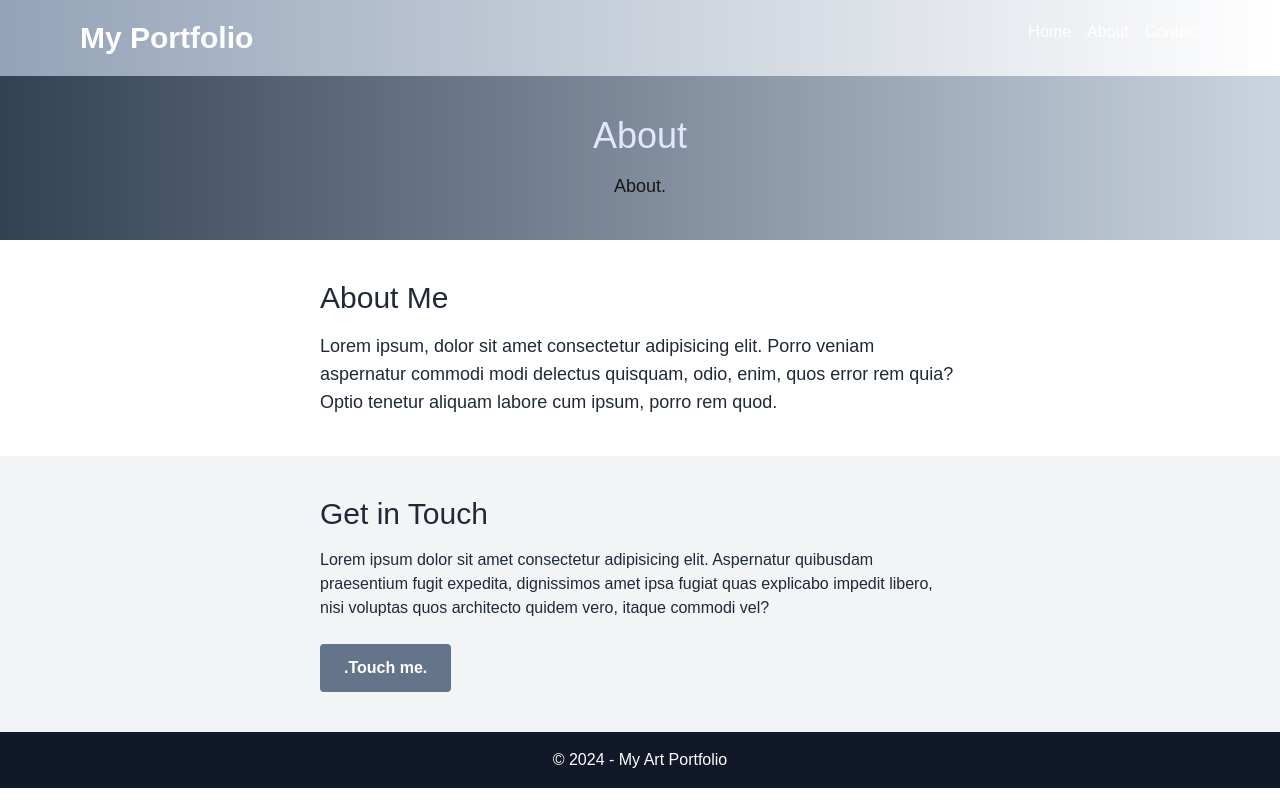
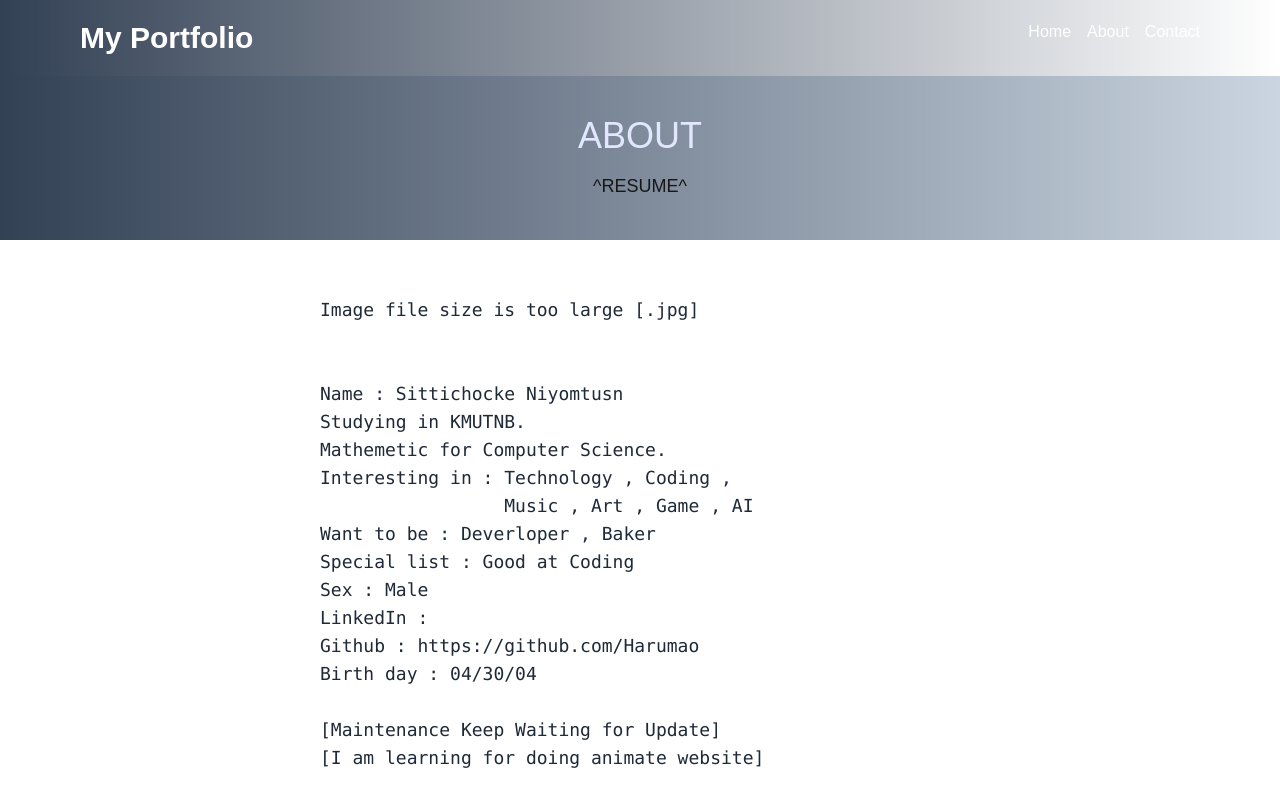
Before and after one commit to Harumao/John, a Next.js app: page /about in a window 1280 px wide. Shown: the top 800 px of the page. Built offline with nearby package versions, Linux system fonts and the light colour scheme.

Commit message:
fixed about page

```diff
--- a/src/app/about/page.jsx
+++ b/src/app/about/page.jsx
@@ -5,8 +5,8 @@ export default function Page() {
         id="home"
         className="text-center py-10 bg-gradient-to-r from-slate-700 to-slate-300"
       >
-        <h2 className="text-4xl font-roman text-indigo-100">About</h2>
-        <p className="mt-4 font-abstract text-lg">About.</p>
+        <h2 className="text-4xl font-roman text-indigo-100">ABOUT</h2>
+        <p className="mt-4 font-abstract text-lg">^RESUME^</p>
       </section>
 
       <section
@@ -14,13 +14,28 @@ export default function Page() {
         className="py-10 bg-white text-gray-800 flex justify-center"
       >
         <div className="w-1/2">
-          <h3 className="text-3xl font-roman">About Me</h3>
-          <p className="mt-4 font-art text-lg">
-            Lorem ipsum, dolor sit amet consectetur adipisicing elit. Porro
-            veniam aspernatur commodi modi delectus quisquam, odio, enim, quos
-            error rem quia? Optio tenetur aliquam labore cum ipsum, porro rem
-            quod.
-          </p>
+          <h3 className="text-3xl font-roman"></h3>
+          <pre className="mt-4 font-art text-lg">
+            Image file size is too large [.jpg] <br />
+            <br />
+            <br />
+            Name : Sittichocke Niyomtusn <br />
+            Studying in KMUTNB.<br />
+            Mathemetic for Computer Science.<br />
+            Interesting in : Technology , Coding ,<br />                 Music , Art , Game , AI<br />
+            Want to be : Deverloper , Baker <br />
+            Special list : Good at Coding <br />
+            Sex : Male <br />
+            LinkedIn : <br />
+            Github : https://github.com/Harumao <br />
+            Birth day : 04/30/04<br />
+            <br />
+
+            [Maintenance Keep Waiting for Update]<br />
+            [I am learning for doing animate website]
+
+
+          </pre>
         </div>
       </section>
 
@@ -30,19 +45,13 @@ export default function Page() {
       >
         <div className="w-1/2">
           <h3 className="text-3xl font-roman">Get in Touch</h3>
-          <p className="mt-4 font-abstract">
-            Lorem ipsum dolor sit amet consectetur adipisicing elit. Aspernatur
-            quibusdam praesentium fugit expedita, dignissimos amet ipsa fugiat
-            quas explicabo impedit libero, nisi voluptas quos architecto quidem
-            vero, itaque commodi vel?
-          </p>
           <a
             href="https://www.youtube.com/watch?v=_zD8Z_uInPs&pp=ygUx4LiE4Lij4Li54Lia4Liy4LiK4LmI4Lin4Lii4Lir4Lih4Li54LmA4LiU4LmJ4LiHIA%3D%3D"
             className="inline-block mt-6 py-3 px-6 bg-slate-500 text-white font-bold rounded hover:bg-slate-700"
             target="_blank"
             rel="noopener noreferrer"
           >
-            .Touch me.
+            .คาบู คูบา.
           </a>
         </div>
       </section>
--- a/src/app/page.tsx
+++ b/src/app/page.tsx
@@ -3,7 +3,7 @@ export default function Page() {
     <>
       <section
         id="home"
-        className="text-center py-10 bg-gradient-to-r from-slate-700 to-slate-300"
+        className="text-center py-10 bg-gradient-to-r from-slate-700 to-slate-400"
       >
         <h2 className="text-4xl font-roman text-indigo-100">
           Welcome to My Depressive World
@@ -18,8 +18,9 @@ export default function Page() {
         <div className="w-1/2">
           <h3 className="text-3xl font-roman">About Me</h3>
           <p className="mt-4 font-art text-lg">
-            I&apos;m an artist and developer inspired by ancient Roman
-            architecture and modern abstract forms.
+            I&apos;m a Jeremy the Warrior of the Pantheon.
+            <br /><br /><br />[Looking for resume? Go to About page.<br />
+            It&apos;s on the right top of screen.]
           </p>
         </div>
       </section>
@@ -33,12 +34,14 @@ export default function Page() {
           <p className="mt-4 font-abstract">
             Feel free to reach out for collaborations or commissions. Let&apos;s
             create something timeless together.
+
           </p>
           <a
             href="mailto:kingkinghi4@gmail.com"
             className="inline-block mt-6 py-3 px-6 bg-slate-500 text-white font-bold rounded hover:bg-slate-700"
           >
-            Do not Contact Me
+            Do not Contact Me.
+            tod ta nodd
           </a>
         </div>
       </section>
--- a/src/components/Nav.js
+++ b/src/components/Nav.js
@@ -4,7 +4,7 @@ export default function Nav() {
     <>
       <div>
         {/* <div className="bg-gray-50 text-gray-800 min-h-screen flex flex-col"> */}
-        <header className="py-5 bg-gradient-to-r from-slate-400 to-black-300 text-white">
+        <header className="py-5 bg-gradient-to-r from-slate-700 to-black-300 text-white">
           <div className="container mx-auto flex justify-between">
             <h1 className="text-3xl font-bold font-roman ml-20">
               My Portfolio
```
